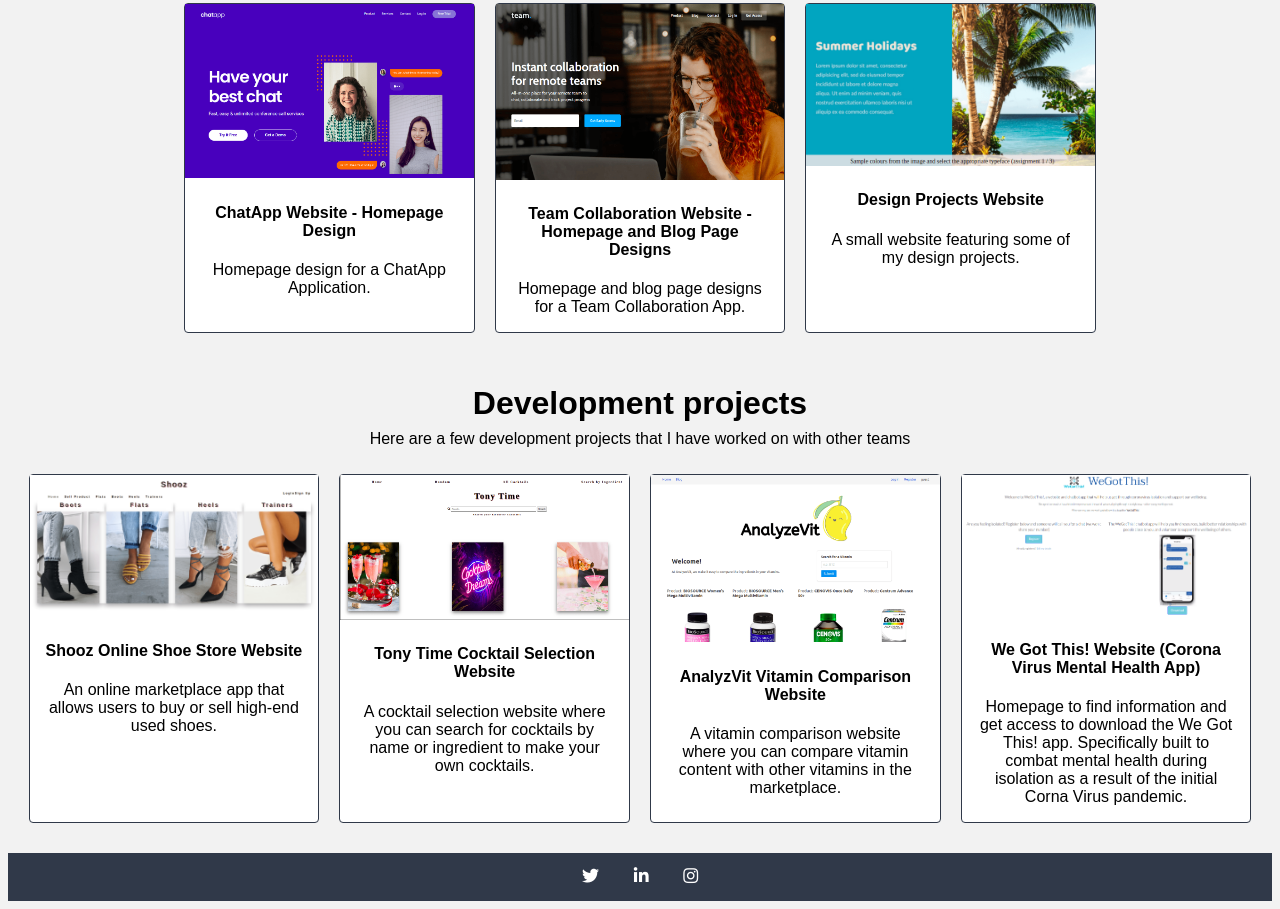
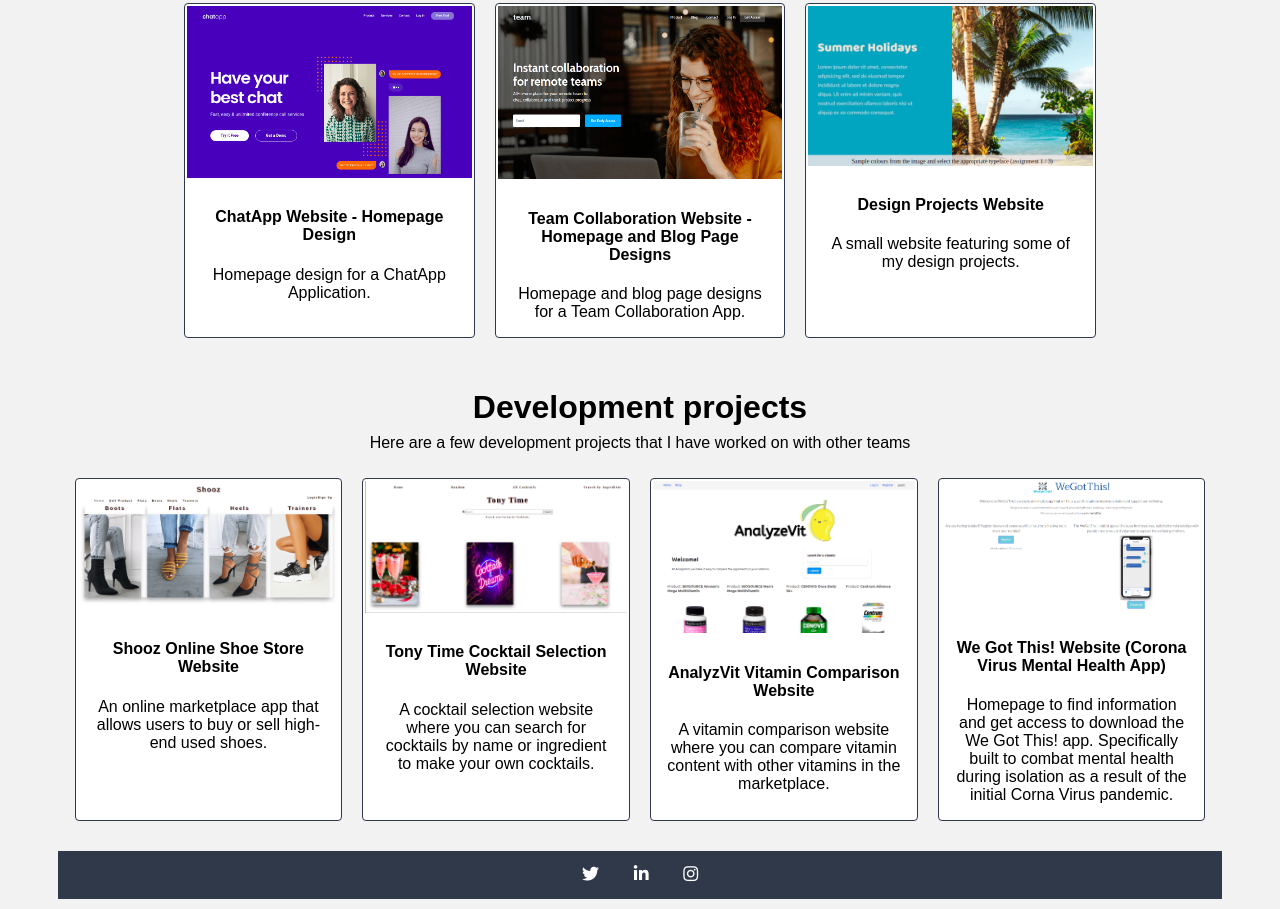
Before and after one commit to lelaniparker/DES221-Assessment1, a plain HTML site: page DES221-Assessment-1-sample-code/portfolio.html in a window 1280 px wide. Shown: the part 212-1121 px from the top of the page. Drawn offline with Linux system fonts and the light colour scheme.

Commit message:
added padding to portfolio and services pages

```diff
--- a/DES221-Assessment-1-sample-code/css/styles.css
+++ b/DES221-Assessment-1-sample-code/css/styles.css
@@ -239,6 +239,7 @@ input[type=submit]:hover {
 /* Image gallery styles */
 .project-main {
   text-align: center;
+  padding: 0 50px 0 50px;
   /* margin-left: 15px; */
 }
 .projects {
@@ -273,9 +274,11 @@ div.gallery:hover {
 div.gallery img {
   width: 100%;
   height: auto;
-  /* border-width: 0 0 3px 0; */
-  /* border-color: #303949; */
-  /* border-style: solid; */
+  padding: 2px;
+  padding-bottom: 5px;
+  /* border-width: 0 0 1px 0;
+  border-color: #30394981;
+  border-style: solid; */
 }
 
 /* #last-gallery-item {
@@ -358,7 +361,7 @@ div.services-gallery {
   /* background-color: #303949; */
   background-color: #303949;
   /* opacity: 0.7; */
-  height: 150px;
+  height: 125px;
   border-radius: 4px 4px 0 0;
 }
 
```
